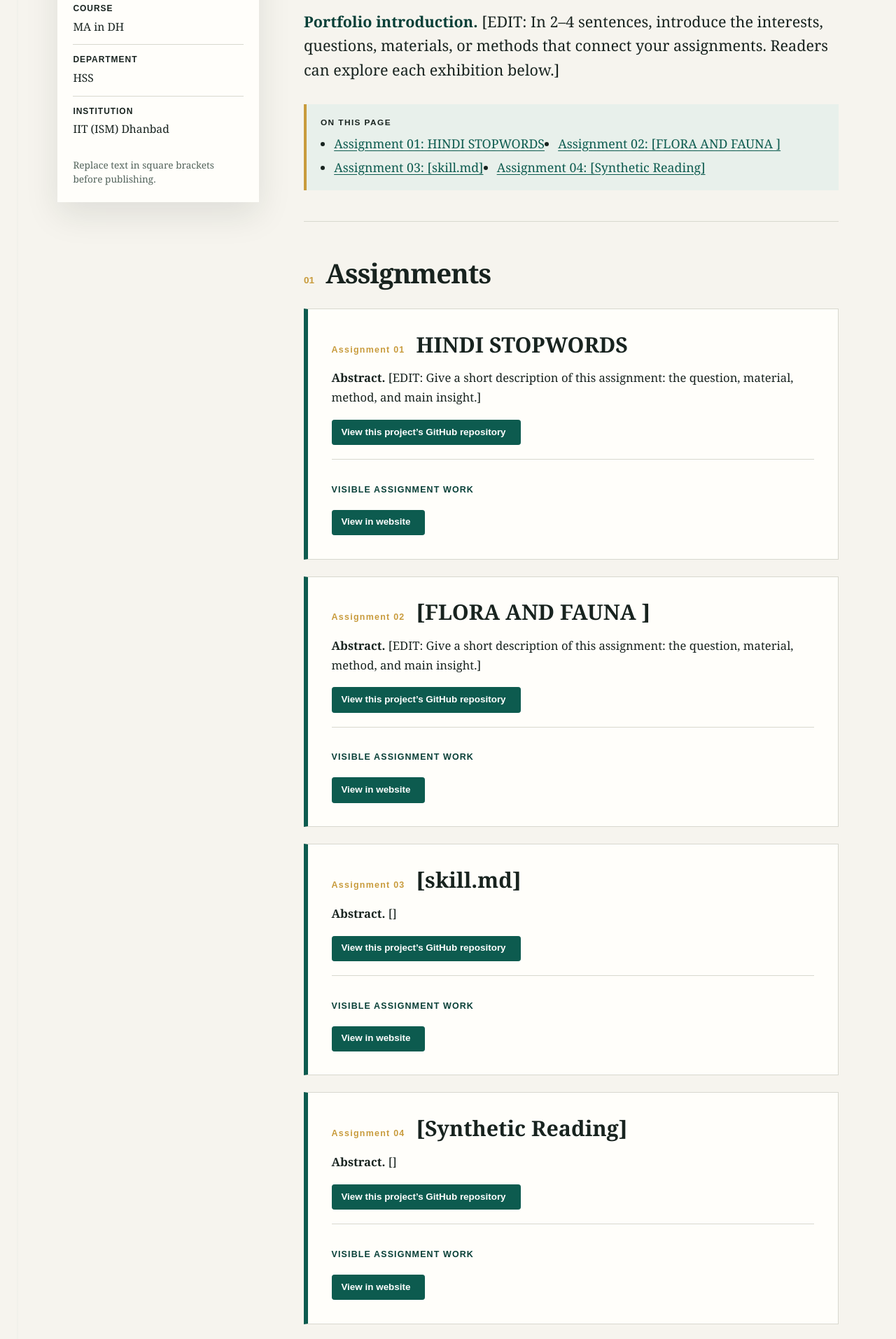
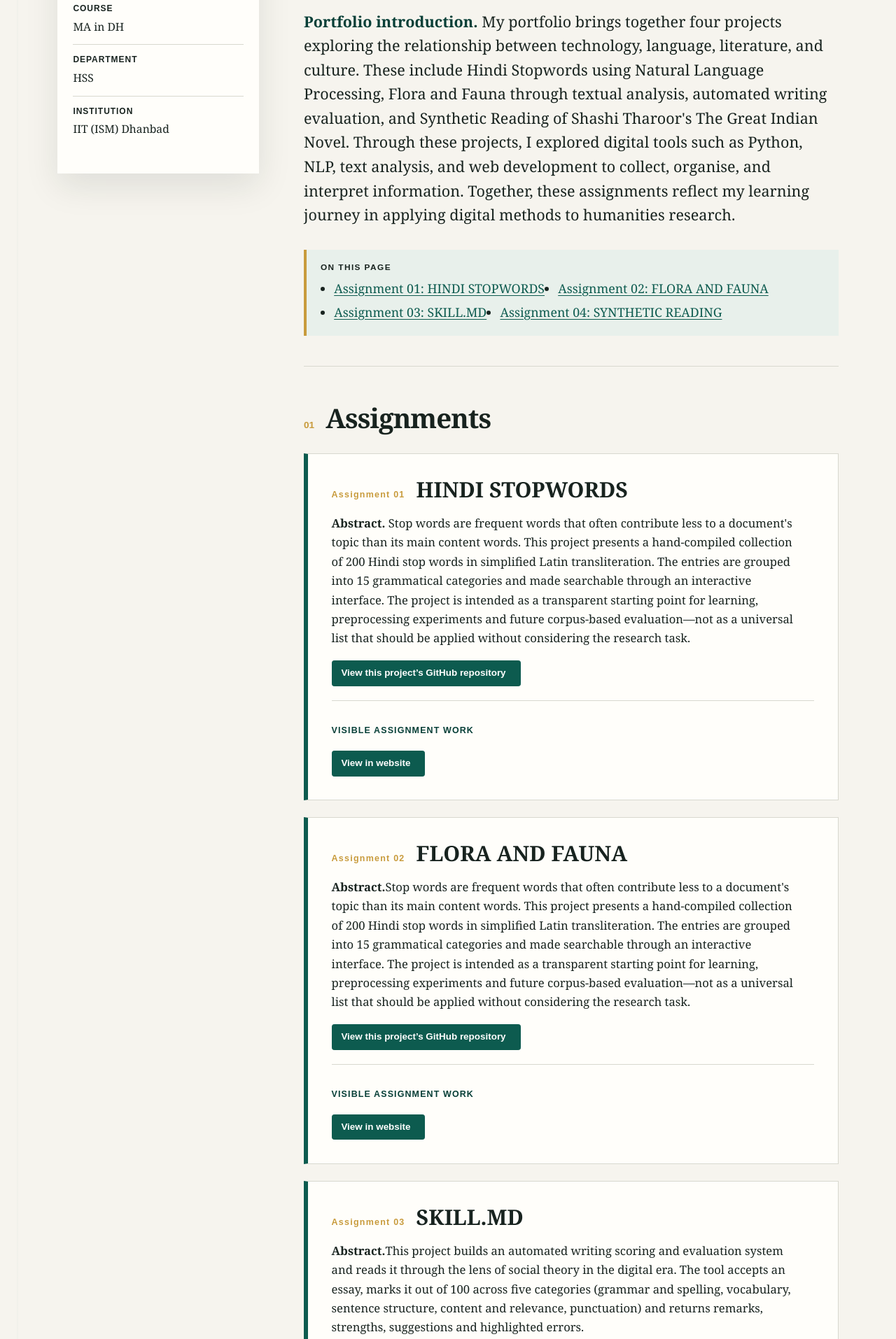
Before and after one commit to 25ma0016-png/DH_LAB, a plain HTML site: page index.html in a window 1280 px wide. Shown: the part 493-2407 px from the top of the page at 70% size. Drawn offline with Linux system fonts and the light colour scheme.

Commit message:
Update index.html

```diff
--- a/index.html
+++ b/index.html
@@ -292,7 +292,7 @@
             <dd>IIT (ISM) Dhanbad</dd>
           </div>
         </dl>
-        <p class="student-note">Replace text in square brackets before publishing.</p>
+        <p class="student-note"></p>
       </aside>
 
       <main id="main-content">
@@ -300,7 +300,7 @@
         <section class="hero" aria-labelledby="portfolio-title">
           <p class="label project-kicker">Student portfolio</p>
           <h1 id="portfolio-title"> Vijaylaxmi Yadav&rsquo;s Digital Humanities Portfolio</h1>
-          <p class="abstract"><strong>Portfolio introduction.</strong> [EDIT: In 2&ndash;4 sentences, introduce the interests, questions, materials, or methods that connect your assignments. Readers can explore each exhibition below.]</p>
+          <p class="abstract"><strong>Portfolio introduction.</strong> My portfolio brings together four projects exploring the relationship between technology, language, literature, and culture. These include Hindi Stopwords using Natural Language Processing, Flora and Fauna through textual analysis, automated writing evaluation, and Synthetic Reading of Shashi Tharoor's The Great Indian Novel. Through these projects, I explored digital tools such as Python, NLP, text analysis, and web development to collect, organise, and interpret information. Together, these assignments reflect my learning journey in applying digital methods to humanities research.</p>
 
           <nav class="contents-nav" aria-label="Assignments on this page">
             <p class="label">On this page</p>
@@ -330,7 +330,7 @@
                 <span class="assignment-index">Assignment 01</span>
                 <h3 id="assignment-1-title">HINDI STOPWORDS</h3>
               </header>
-              <p class="assignment-abstract"><strong>Abstract.</strong> [EDIT: Give a short description of this assignment: the question, material, method, and main insight.]</p>
+              <p class="assignment-abstract"><strong>Abstract.</strong> Stop words are frequent words that often contribute less to a document's topic than its main content words. This project presents a hand-compiled collection of 200 Hindi stop words in simplified Latin transliteration. The entries are grouped into 15 grammatical categories and made searchable through an interactive interface. The project is intended as a transparent starting point for learning, preprocessing experiments and future corpus-based evaluation—not as a universal list that should be applied without considering the research task.</p>
               <!-- EDIT: Replace this with the GitHub repository URL for this assignment. -->
               <p class="assignment-repository"><a class="repository-link" href="https://github.com/25ma0016-png/stopwords_py" target="_blank" rel="noopener noreferrer">View this project&rsquo;s GitHub repository</a></p>
               <div class="assignment-body">
@@ -342,9 +342,9 @@
             <article class="assignment" id="assignment-2" aria-labelledby="assignment-2-title">
               <header>
                 <span class="assignment-index">Assignment 02</span>
-                <h3 id="assignment-2-title">[FLORA AND FAUNA ]</h3>
+                <h3 id="assignment-2-title">FLORA AND FAUNA</h3>
               </header>
-              <p class="assignment-abstract"><strong>Abstract.</strong> [EDIT: Give a short description of this assignment: the question, material, method, and main insight.]</p>
+              <p class="assignment-abstract"><strong>Abstract.</strong>Stop words are frequent words that often contribute less to a document's topic than its main content words. This project presents a hand-compiled collection of 200 Hindi stop words in simplified Latin transliteration. The entries are grouped into 15 grammatical categories and made searchable through an interactive interface. The project is intended as a transparent starting point for learning, preprocessing experiments and future corpus-based evaluation—not as a universal list that should be applied without considering the research task.</p>
               <!-- EDIT: Replace this with the GitHub repository URL for this assignment. -->
               <p class="assignment-repository"><a class="repository-link" href="https://github.com/25ma0016-png/flora_fauna.py-" target="_blank" rel="noopener noreferrer">View this project&rsquo;s GitHub repository</a></p>
               <div class="assignment-body">
@@ -356,9 +356,9 @@
             <article class="assignment" id="assignment-3" aria-labelledby="assignment-3-title">
               <header>
                 <span class="assignment-index">Assignment 03</span>
-                <h3 id="assignment-3-title">[skill.md]</h3>
+                <h3 id="assignment-3-title">SKILL.MD</h3>
               </header>
-              <p class="assignment-abstract"><strong>Abstract.</strong> []</p>
+              <p class="assignment-abstract"><strong>Abstract.</strong>This project builds an automated writing scoring and evaluation system and reads it through the lens of social theory in the digital era. The tool accepts an essay, marks it out of 100 across five categories (grammar and spelling, vocabulary, sentence structure, content and relevance, punctuation) and returns remarks, strengths, suggestions and highlighted errors. </p>
               <!-- EDIT: Replace this with the GitHub repository URL for this assignment. -->
               <p class="assignment-repository"><a class="repository-link" href="https://github.com/25ma0016-png/skill.md" target="_blank" rel="noopener noreferrer">View this project&rsquo;s GitHub repository</a></p>
               <div class="assignment-body">
@@ -369,9 +369,9 @@
                         <article class="assignment" id="assignment-3" aria-labelledby="assignment-3-title">
               <header>
                 <span class="assignment-index">Assignment 04</span>
-                <h3 id="assignment-3-title">[Synthetic Reading]</h3>
+                <h3 id="assignment-3-title">SYNTHETIC READING</h3>
               </header>
-              <p class="assignment-abstract"><strong>Abstract.</strong> []</p>
+              <p class="assignment-abstract"><strong>Abstract.</strong>Parmar argues that Shashi Tharoor’s The Great Indian Novel (1989) is a political novel that retells the Mahabharata as the history of modern India, from Gandhi’s rise to Indira Gandhi’s return to power.The article concludes that fusing epic and history lets a postcolonial writer recover cultural heritage and invite readers to question inherited myths. This synthetic reading restates that argument, lists its building blocks, and marks where it is strong and where it needs more support.The article concludes that fusing epic and history lets a postcolonial writer recover cultural heritage and invite readers to question inherited myths. This synthetic reading restates that argument, lists its building blocks, and marks where it is strong and where it needs more support. </p>
               <!-- EDIT: Replace this with the GitHub repository URL for this assignment. -->
               <p class="assignment-repository"><a class="repository-link" href="https://github.com/25ma0016-png/synthetic_reading.py" target="_blank" rel="noopener noreferrer">View this project&rsquo;s GitHub repository</a></p>
               <div class="assignment-body">
@@ -388,10 +388,12 @@
             <span class="section-number" aria-hidden="true">02</span>
             <h2 id="reflection-heading">Portfolio reflection</h2>
           </div>
-          <p>[EDIT: Reflect on the connections among your assignments. What did you learn about digital humanities methods, evidence, interpretation, or public presentation across the portfolio?]</p>
+          <p>Working on these assignments helped me understand how Digital Humanities connects technology with language, literature, culture, and society. Through projects like Hindi Stopwords, Flora and Fauna, Automated Writing Scoring, and Synthetic Reading, I explored methods such as NLP, textual analysis, data categorisation, and critical reading. I learned how digital tools help collect, organise, and analyse information to identify meaningful patterns. I also understood that data and computational results need human interpretation and reliable evidence to explain their deeper meaning. Creating project websites and publishing them through GitHub Pages taught me how to present academic research in an accessible and interactive way. Overall, these assignments improved my technical, analytical, and research skills and helped me understand the importance of combining technology with humanistic thinking.</p>
           <details>
             <summary>Optional: methods note</summary>
-            <p>[EDIT: Briefly document your workflow, tools, categories, decisions, or ethical considerations. Delete this box if it is not useful.]</p>
+            <p>### Methods Note
+
+My workflow involved collecting information, organising it, analysing it, and presenting the findings through digital projects. I used Python and NLP techniques for the Hindi Stopwords project and textual analysis for the Flora and Fauna project. I organised information into categories such as grammatical words, plant names, and animal names. For the Skill.md project, I explored automated writing evaluation, while Synthetic Reading involved analysing literary and historical connections. I used tools such as Python, HTML, and GitHub Pages to develop and publish my work. I made decisions based on the research objectives and the available data. I also considered accuracy, proper sources, context, and the limitations of automated tools. Through this process, I learned the importance of presenting research honestly, clearly, and responsibly.</p>
           </details>
         </section>
 
```
